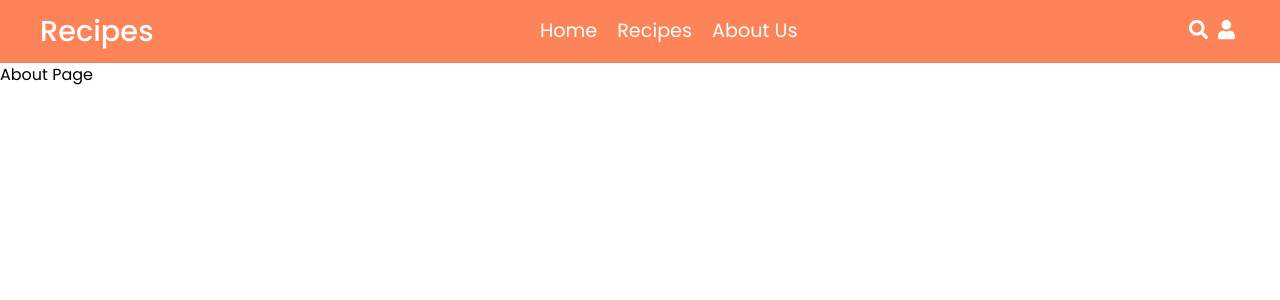
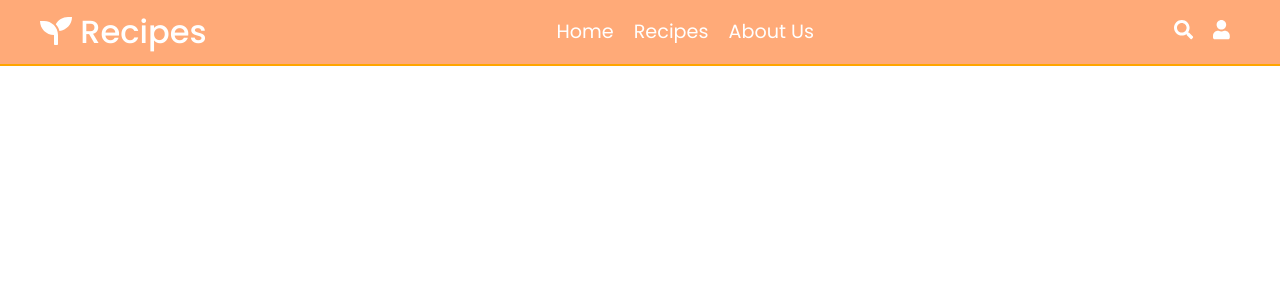
Before and after one commit to SergeyPush/next-recipes, a Next.js app: page /about in a window 1280 px wide. Shown: the top 300 px of the page. Built offline with nearby package versions, Linux system fonts and the light colour scheme.

Commit message:
Added more syles

```diff
--- a/layout/Navbar.tsx
+++ b/layout/Navbar.tsx
@@ -3,12 +3,18 @@ import Link from "next/link";
 import { FontAwesomeIcon } from "@fortawesome/react-fontawesome";
 import { faSearch } from "@fortawesome/free-solid-svg-icons";
 import { faUser } from "@fortawesome/free-solid-svg-icons";
+import { faSeedling } from "@fortawesome/free-solid-svg-icons";
 
 const Navbar = () => {
   return (
     <div>
       <nav className={styles.nav}>
-        <div className={styles.logo}>Recipes</div>
+        <div className={styles.logo}>
+          <span>
+            <FontAwesomeIcon icon={faSeedling} />
+          </span>{" "}
+          Recipes
+        </div>
         <div className={styles.links}>
           <Link href={"/"}>
             <a className={styles.link}>Home</a>
--- a/package.json
+++ b/package.json
@@ -11,6 +11,7 @@
     "@fortawesome/fontawesome-svg-core": "^1.2.36",
     "@fortawesome/free-solid-svg-icons": "^5.15.4",
     "@fortawesome/react-fontawesome": "^0.1.15",
+    "contentful": "^8.4.2",
     "next": "11.0.1",
     "next-seo": "^4.26.0",
     "react": "17.0.2",
--- a/styles/Navbar.module.scss
+++ b/styles/Navbar.module.scss
@@ -1,29 +1,36 @@
-.nav{
+@import "variables";
+
+.nav {
   width: 100%;
   display: flex;
-  background-color: #fd8458;
-  padding: 10px 40px;
+  background-color: $accent_color;
+  padding: 8px 40px;
   align-items: center;
   justify-content: space-between;
+  border-bottom: 2px solid orange;
+  position: fixed;
+  top: 0;
 }
-.logo{
+
+.logo {
   color: white;
-  font-size: 1.8rem;
+  font-size: 2rem;
   font-weight: 500;
 
 }
-.link{
+
+.link {
   margin: 0 10px;
   color: white;
   font-size: 1.2rem;
 
-  &:hover{
-    color: hotpink;
+  &:hover {
+    color: $accent_color2;
   }
 }
 
-.icon{
+.icon {
   color: white;
-  margin: 0 5px;
+  margin: 0 10px;
   font-size: 1.2rem;
 }
--- /dev/null
+++ b/styles/_variables.scss
@@ -0,0 +1,2 @@
+$accent_color: #ffaa78;
+$accent_color2: #117777;
--- /dev/null
+++ b/utils/contentful_api.ts
@@ -0,0 +1,6 @@
+import * as contentful from "contentful";
+
+export const client = contentful.createClient({
+  space: process.env.CONTENT_SPACE,
+  accessToken: process.env.CONTENT_TOKEN,
+});
```
Also changed, not shown: pages/index.tsx (+10 -1 lines), styles/general.scss (line endings or trailing spaces), 1 other file (tests, documents, lock files or other folders).
